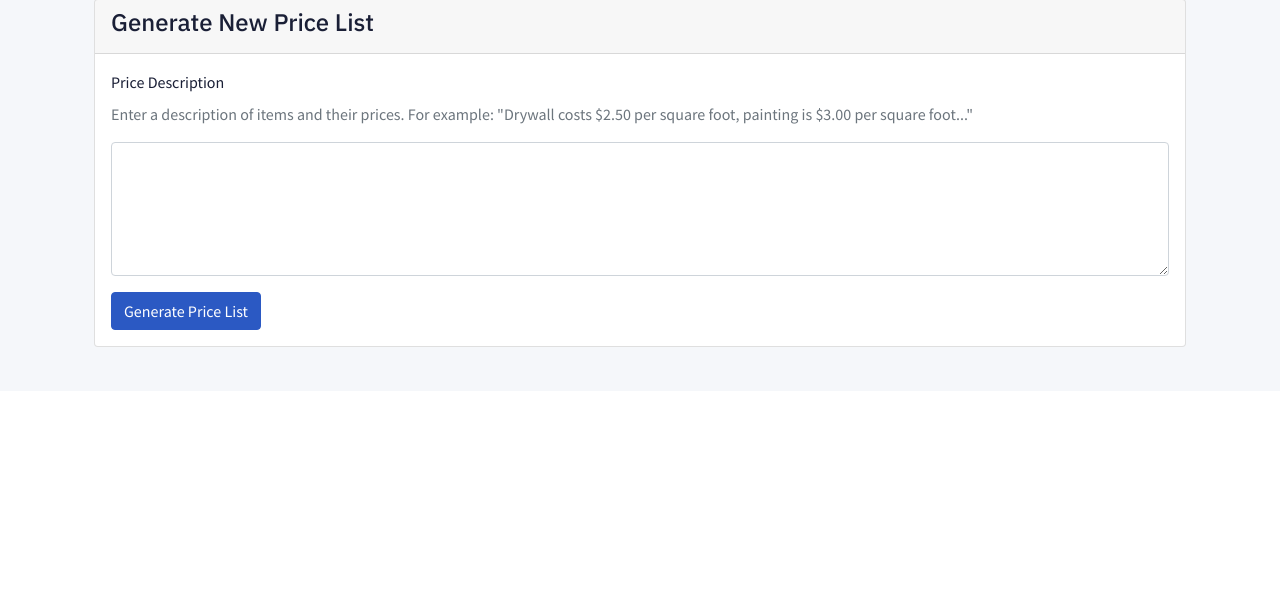
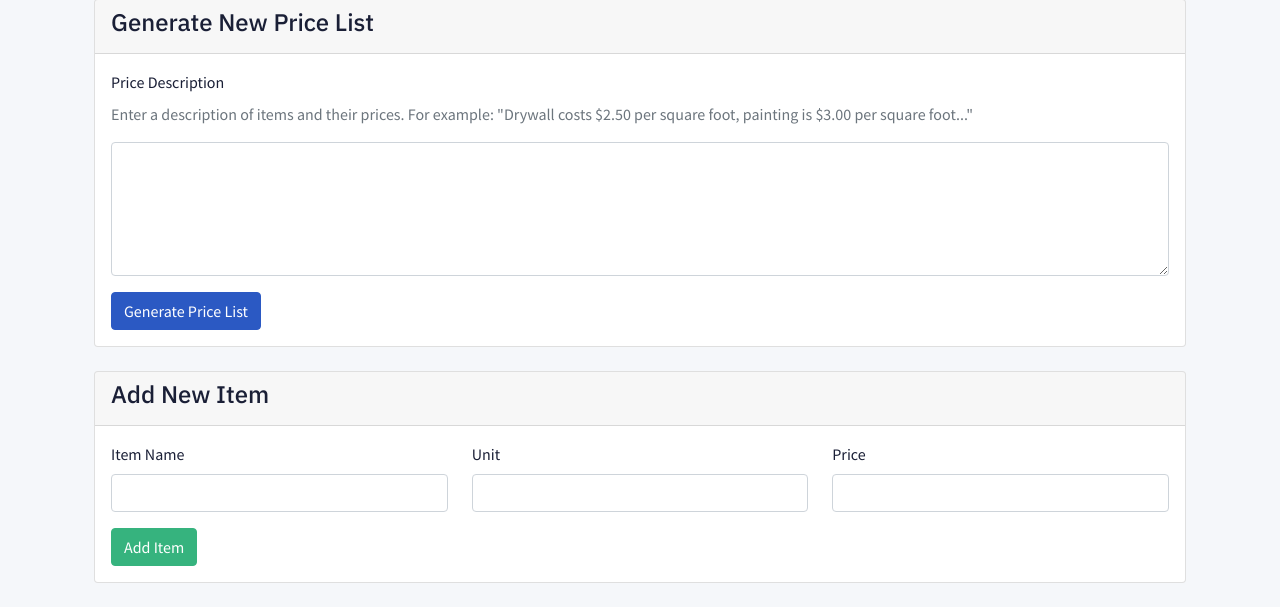
Before and after one commit to WesternBarbarian/proposal-pro, a Flask app: page /price-list in a window 1280 px wide. Shown: the part 409-1016 px from the top of the page. Before the commit the page ends 756 px from the top, so only its background shows below. Run offline with Flask 3, Linux system fonts and the light colour scheme; some libraries are stand-ins or nearby versions.

Commit message:
Assistant checkpoint: Add new item form and functionality to price list
Assistant generated file changes:
- app.py: Add new price item route
- templates/price_list.html: Add new item form

---

User prompt:

At the bottom of the current price list, add the ability to add an item.

```diff
--- a/app.py
+++ b/app.py
@@ -212,6 +212,41 @@ def delete_price():
 
     return redirect(url_for('price_list'))
 
+@app.route('/add-price', methods=['POST'])
+def add_price():
+    try:
+        item = request.form.get('item')
+        price = float(request.form.get('price'))
+        unit = request.form.get('unit')
+
+        if not item or price < 0 or not unit:
+            flash('Invalid price addition request.', 'error')
+            return redirect(url_for('price_list'))
+
+        # Load current price list
+        price_list = load_price_list()
+
+        # Check if item already exists
+        if item in price_list:
+            flash('Item already exists.', 'error')
+            return redirect(url_for('price_list'))
+
+        # Add new item
+        price_list[item] = {
+            "unit": unit,
+            "price": price
+        }
+
+        # Save updated price list
+        save_price_list(price_list)
+
+        flash('Item added successfully!', 'success')
+    except Exception as e:
+        logging.error(f"Error adding price: {str(e)}")
+        flash('Error adding price. Please try again.', 'error')
+
+    return redirect(url_for('price_list'))
+
 @app.route('/update-price', methods=['POST'])
 def update_price():
     try:
--- a/templates/price_list.html
+++ b/templates/price_list.html
@@ -74,6 +74,33 @@
         </div>
     </div>
 
+    <!-- Add New Item -->
+    <div class="card mb-4">
+        <div class="card-header">
+            <h4>Add New Item</h4>
+        </div>
+        <div class="card-body">
+            <form method="POST" action="{{ url_for('add_price') }}">
+                <input type="hidden" name="csrf_token" value="{{ csrf_token() }}"/>
+                <div class="row">
+                    <div class="col-md-4 mb-3">
+                        <label class="form-label">Item Name</label>
+                        <input type="text" class="form-control" name="item" required>
+                    </div>
+                    <div class="col-md-4 mb-3">
+                        <label class="form-label">Unit</label>
+                        <input type="text" class="form-control" name="unit" required>
+                    </div>
+                    <div class="col-md-4 mb-3">
+                        <label class="form-label">Price</label>
+                        <input type="number" step="0.01" class="form-control" name="price" required>
+                    </div>
+                </div>
+                <button type="submit" class="btn btn-success">Add Item</button>
+            </form>
+        </div>
+    </div>
+
     <!-- Edit Price Modal -->
     <div class="modal fade" id="editPriceModal" tabindex="-1">
         <div class="modal-dialog">
```
